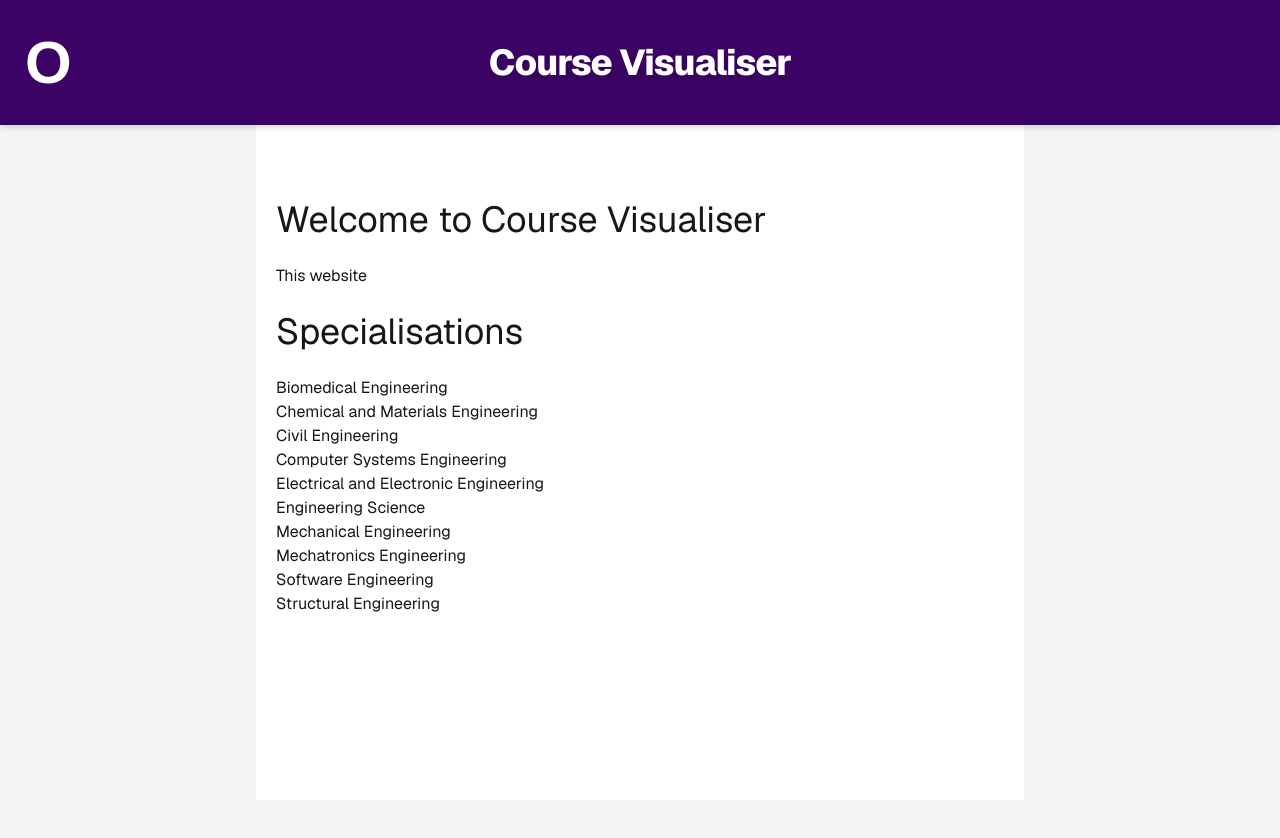
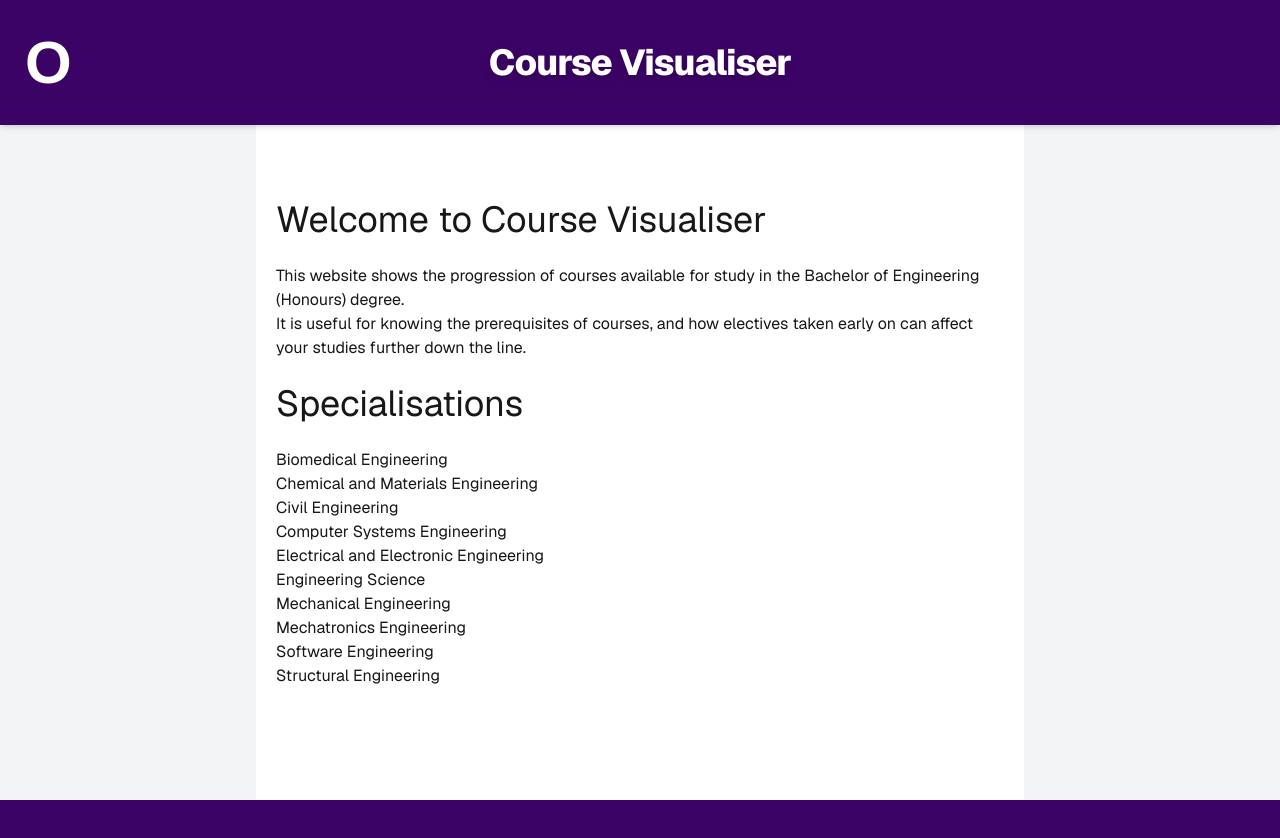
Before and after one commit to matthewrchen/course-visualiser, a Next.js app: page / in a window 1280 px wide. Shown: the top 838 px of the page. Before the commit the page ends 800 px from the top, so only its background shows below. Built offline with nearby package versions, Linux system fonts and the light colour scheme.

Commit message:
added footer component

```diff
--- a/src/app/layout.tsx
+++ b/src/app/layout.tsx
@@ -3,6 +3,7 @@ import { Geist, Geist_Mono } from "next/font/google";
 import "./globals.css";
 
 import Menu from "../components/menu";
+import Footer from "../components/footer";
 
 const geistSans = Geist({
   variable: "--font-geist-sans",
@@ -31,6 +32,7 @@ export default function RootLayout({
         <main className="h-screen w-3/5 mx-auto px-5 py-[200px] bg-white">
           {children}
         </main>
+        <Footer />
       </body>
     </html>
   );
--- a/src/app/page.tsx
+++ b/src/app/page.tsx
@@ -6,7 +6,10 @@ export default function Home() {
       <h1 className="font-sans text-4xl">Welcome to Course Visualiser</h1>
       <br></br>
       <p className="font-sans">
-        This website
+        This website shows the progression of courses available for study in the Bachelor of Engineering (Honours) degree.
+      </p>
+      <p className="font-sans">
+        It is useful for knowing the prerequisites of courses, and how electives taken early on can affect your studies further down the line.
       </p>
       <br></br>
       <h1 className="font-sans text-4xl">Specialisations</h1>
--- /dev/null
+++ b/src/components/footer.tsx
@@ -0,0 +1,7 @@
+export default function Footer() {
+    return (
+        <footer className="h-[100px] w-full bg-purple-950 shadow-md">
+
+        </footer>
+    );
+}
--- a/src/components/menu.tsx
+++ b/src/components/menu.tsx
@@ -13,7 +13,7 @@ export default function Menu() {
 
     return (
         <div>
-            <header className="fixed h-[125px] w-screen flex items-center justify-between bg-purple-950 shadow-md">
+            <header className="fixed h-[125px] w-full flex items-center justify-between bg-purple-950 shadow-md">
                 <button onClick={toggleNavBar} className="ml-[25px] font-extrabold text-6xl text-white">O</button>
 
                 <h1 className="absolute left-1/2 transform -translate-x-1/2 font-sans font-extrabold tracking-tight text-4xl text-white drop-shadow-lg">Course Visualiser</h1>
@@ -21,5 +21,5 @@ export default function Menu() {
 
             {show && <NavBar toggleNavBar={toggleNavBar}/>}
         </div>
-    )
+    );
 }
--- a/src/components/navbar.tsx
+++ b/src/components/navbar.tsx
@@ -6,8 +6,8 @@ type Props = {
 
 export default function NavBar({ toggleNavBar } : Props) {
     return (
-        <nav className="fixed h-screen w-sm bg-slate-950 flex flex-col">
-            <button onClick={toggleNavBar} className="self-start mt-[35px] ml-[25px] font-extrabold text-6xl text-white">X</button>
+        <nav className="fixed h-full w-sm bg-slate-950 flex flex-col">
+            <button onClick={toggleNavBar} className="self-start mt-[35px] ml-[25px] font-extrabold text-6xl text-white">×</button>
 
             <ul className="mt-[95px] space-y-[25px]">
                 <li>
@@ -60,5 +60,5 @@ export default function NavBar({ toggleNavBar } : Props) {
 
             </ul>
         </nav>
-    )
+    );
 }
```
